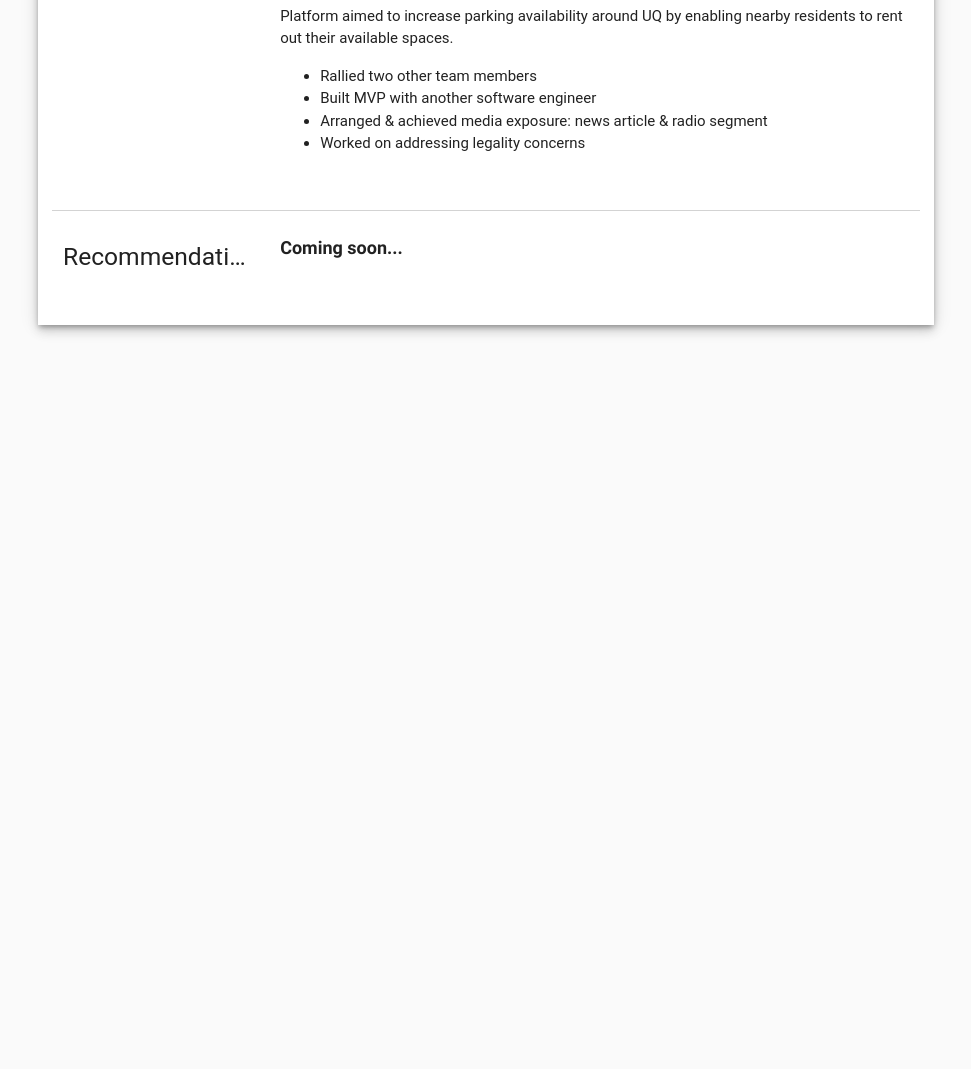
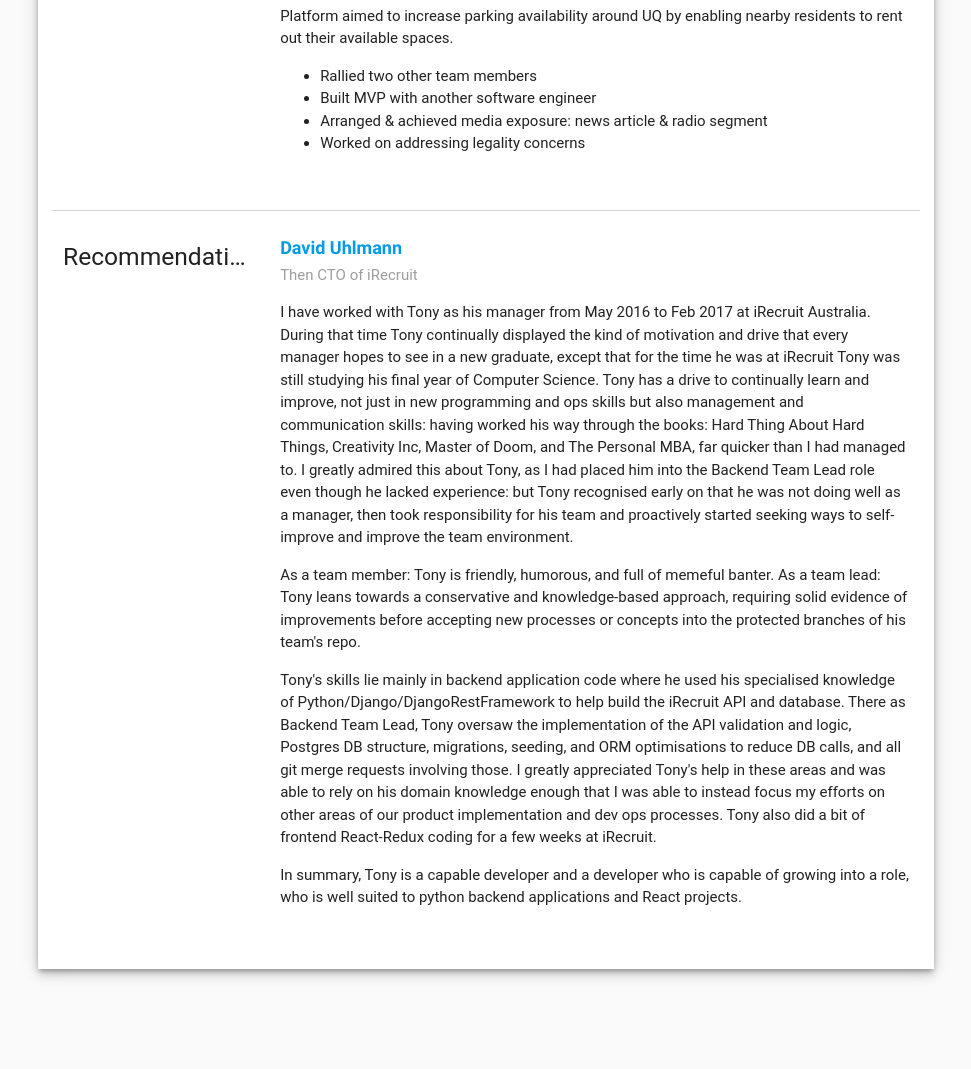
Before and after one commit to s4291158/portfolio, a Django app: template templates/resume.html in a window 1280 px wide. Shown: the part 2606-3675 px from the top of the page, without its empty margins (154-1125 px from the left). Before the commit the page ends 2941 px from the top, so only its background shows below. Run offline with Django 3.2, Linux system fonts and the light colour scheme; the template is opened without the code that fills it, so the values that code supplies are empty; some libraries are stand-ins or nearby versions; some web fonts are replaced.

Commit message:
added recommendation

```diff
--- a/templates/profile.html
+++ /dev/null
@@ -1,6 +0,0 @@
-{% extends 'resume.html' %}
-
-{% block extra_links %}
-  | <a href="https://www.quora.com/profile/Zerong-Tony-Wang">Quora</a>
-  | <a href="https://letterboxd.com/ztw">Letterboxd</a>
-{% endblock %}
--- a/templates/resume.html
+++ b/templates/resume.html
@@ -261,7 +261,39 @@
         <h5 class="truncate">Recommendations</h5>
       </div>
       <div class="col m9 s12">
-        <h6 class="section-title">Coming soon...</h6>
+        <a href="https://www.linkedin.com/in/david-uhlmann-23aa5177/">
+          <h6 class="section-title">David Uhlmann</h6>
+        </a>
+        <span class="grey-text">Then CTO of iRecruit</span>
+        <p>
+          I have worked with Tony as his manager from May 2016 to Feb 2017 at iRecruit Australia. During that time Tony
+          continually displayed the kind of motivation and drive that every manager hopes to see in a new graduate,
+          except that for the time he was at iRecruit Tony was still studying his final year of Computer Science. Tony
+          has a drive to continually learn and improve, not just in new programming and ops skills but also management
+          and communication skills: having worked his way through the books: Hard Thing About Hard Things, Creativity
+          Inc, Master of Doom, and The Personal MBA, far quicker than I had managed to. I greatly admired this about
+          Tony, as I had placed him into the Backend Team Lead role even though he lacked experience: but Tony
+          recognised early on that he was not doing well as a manager, then took responsibility for his team and
+          proactively started seeking ways to self-improve and improve the team environment.
+        </p>
+        <p>
+          As a team member: Tony is friendly, humorous, and full of memeful banter. As a team lead: Tony leans towards a
+          conservative and knowledge-based approach, requiring solid evidence of improvements before accepting new
+          processes or concepts into the protected branches of his team's repo.
+        </p>
+        <p>
+          Tony's skills lie mainly in backend application code where he used his specialised knowledge of
+          Python/Django/DjangoRestFramework to help build the iRecruit API and database. There as Backend Team Lead,
+          Tony oversaw the implementation of the API validation and logic, Postgres DB structure, migrations, seeding,
+          and ORM optimisations to reduce DB calls, and all git merge requests involving those. I greatly appreciated
+          Tony's help in these areas and was able to rely on his domain knowledge enough that I was able to instead
+          focus my efforts on other areas of our product implementation and dev ops processes. Tony also did a bit of
+          frontend React-Redux coding for a few weeks at iRecruit.
+        </p>
+        <p>
+          In summary, Tony is a capable developer and a developer who is capable of growing into a role, who is well
+          suited to python backend applications and React projects.
+        </p>
       </div>
     </div>
   </div>
```
